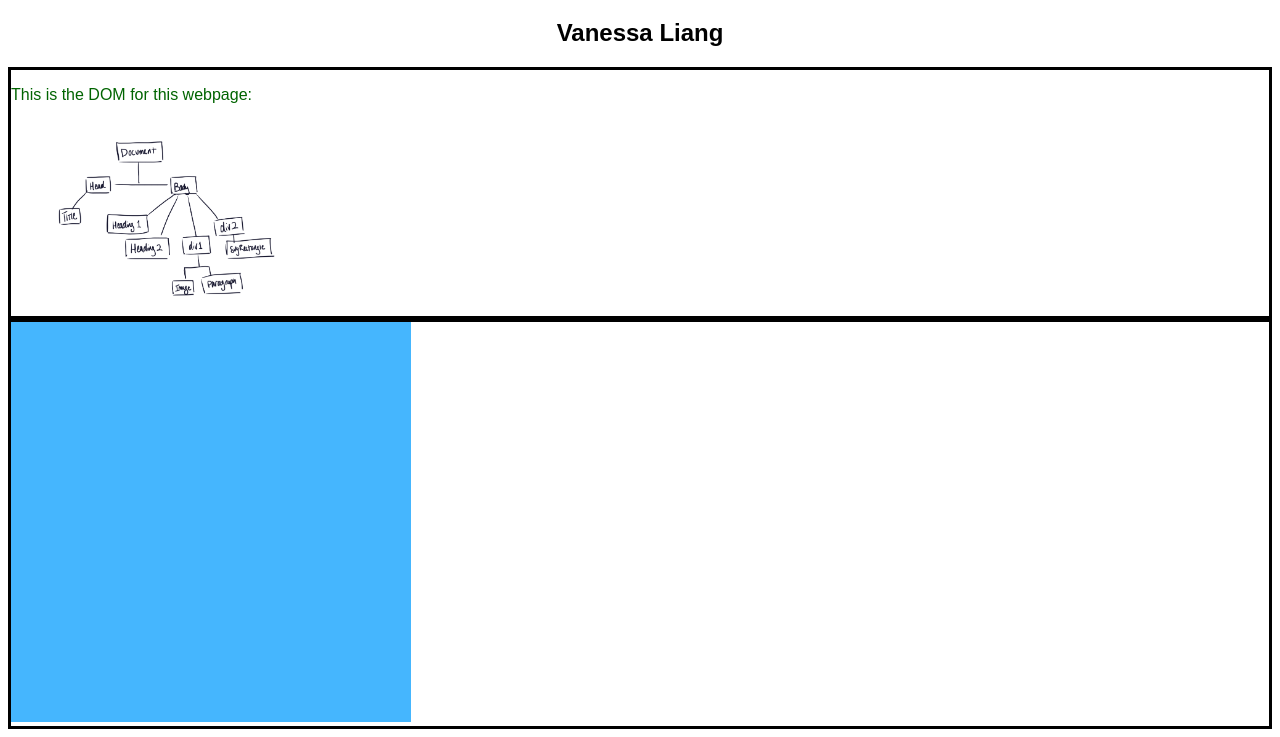
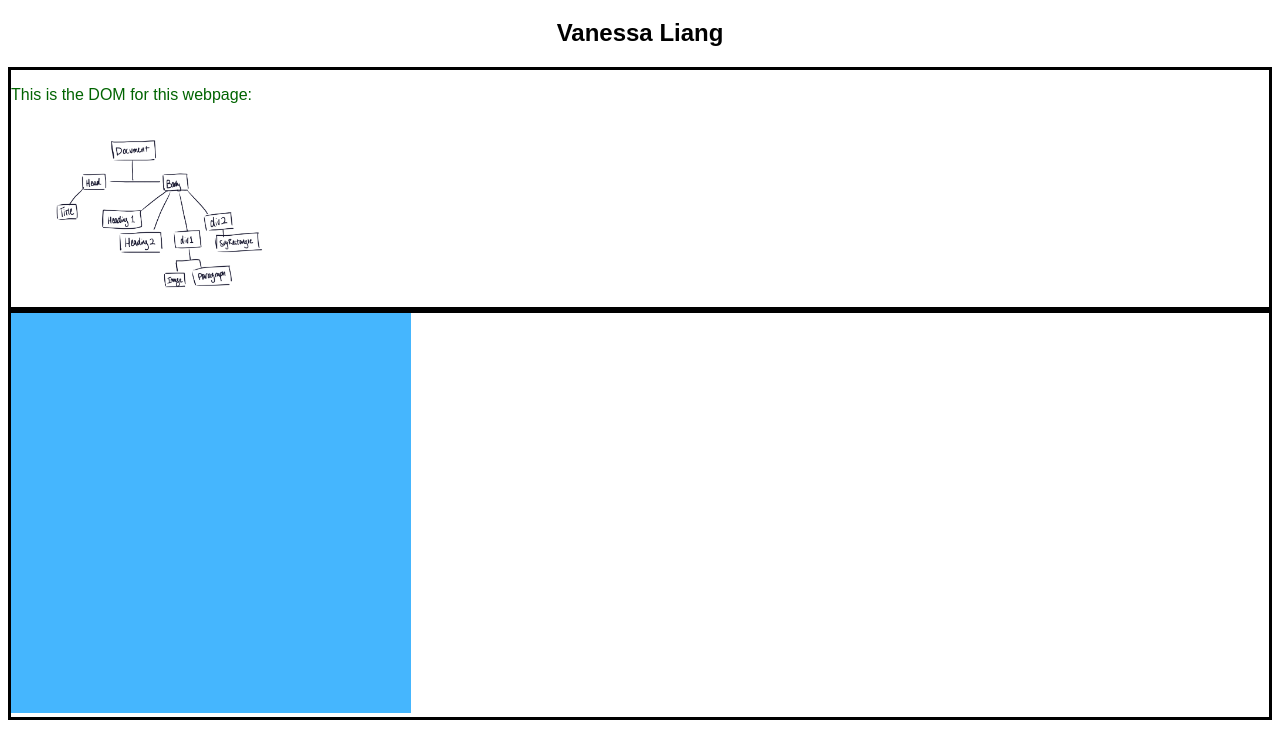
Before and after one commit to DS4200-S23-Class/ic-02-liangv21, a plain HTML site: page index.html in a window 1280 px wide. Shown: the part 61-798 px from the top of the page. Drawn offline with Linux system fonts and the light colour scheme.

Commit message:
changing image size

```diff
--- a/index.html
+++ b/index.html
@@ -17,7 +17,7 @@
 
     <div id="div1" class="container">
         <p id="p1">This is the DOM for this webpage:</p>
-        <img src="domdiagram.png" alt="DOM diagram for webpage.">
+        <img src="domdiagram.png" alt="DOM diagram for webpage." width="300">
     </div>
 
     <div id="div2" class="container">
--- a/styles.css
+++ b/styles.css
@@ -15,10 +15,6 @@ h1, h2 {
     color: #006400;
 }
 
-img {
-    max-width: 25%;
-}
-
 svg {
     color: #45b6fe;
 }
```
